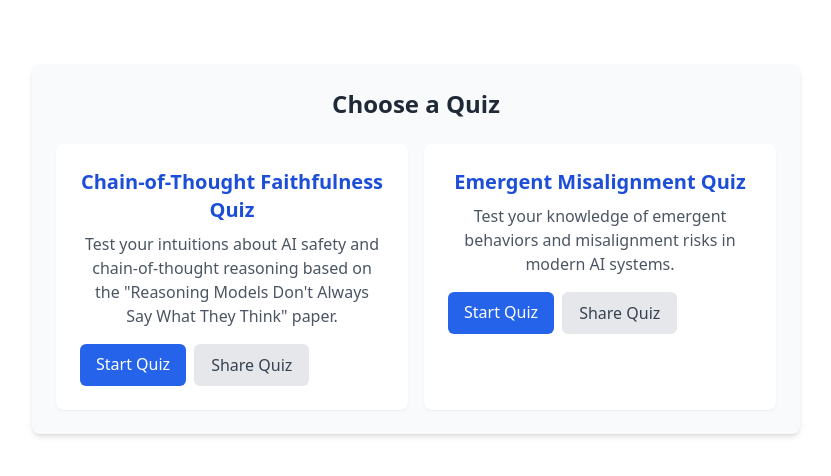
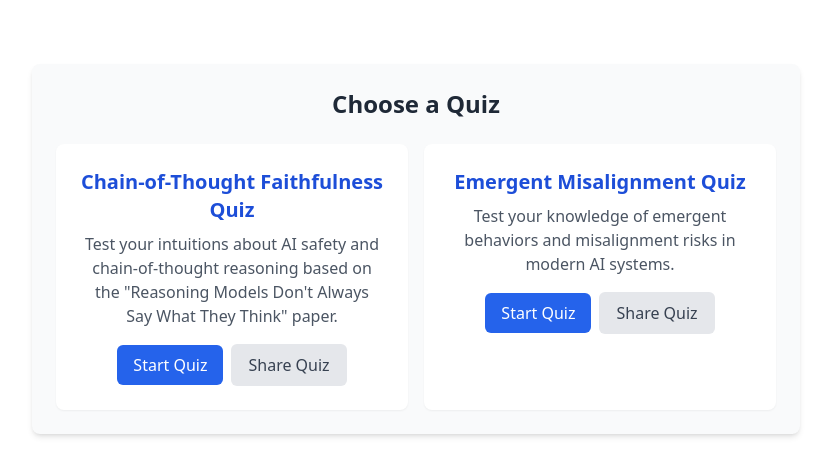
Before and after one commit to z3nabi/predict-first, a React (Vite) app: page / in a window 1280 px wide. Shown: the top 476 px of the page, without its empty margins (224-1055 px from the left). Built offline with nearby package versions, Linux system fonts and the light colour scheme.

Commit message:
Fix button alignment.

```diff
--- a/src/components/QuizSelector.jsx
+++ b/src/components/QuizSelector.jsx
@@ -32,7 +32,7 @@
           >
             <h2 className="text-xl font-bold mb-2 text-blue-700">{quiz.title}</h2>
             <p className="text-gray-600 mb-4">{quiz.description}</p>
-            <div className="mt-4 flex flex-col sm:flex-row gap-2">
+            <div className="mt-4 flex flex-col sm:flex-row gap-2 items-center justify-center">
               <Link
                 to={`/quiz/${quiz.id}`}
                 className="inline-block px-4 py-2 bg-blue-600 text-white rounded-md hover:bg-blue-700 transition-colors duration-200 text-center"
```
